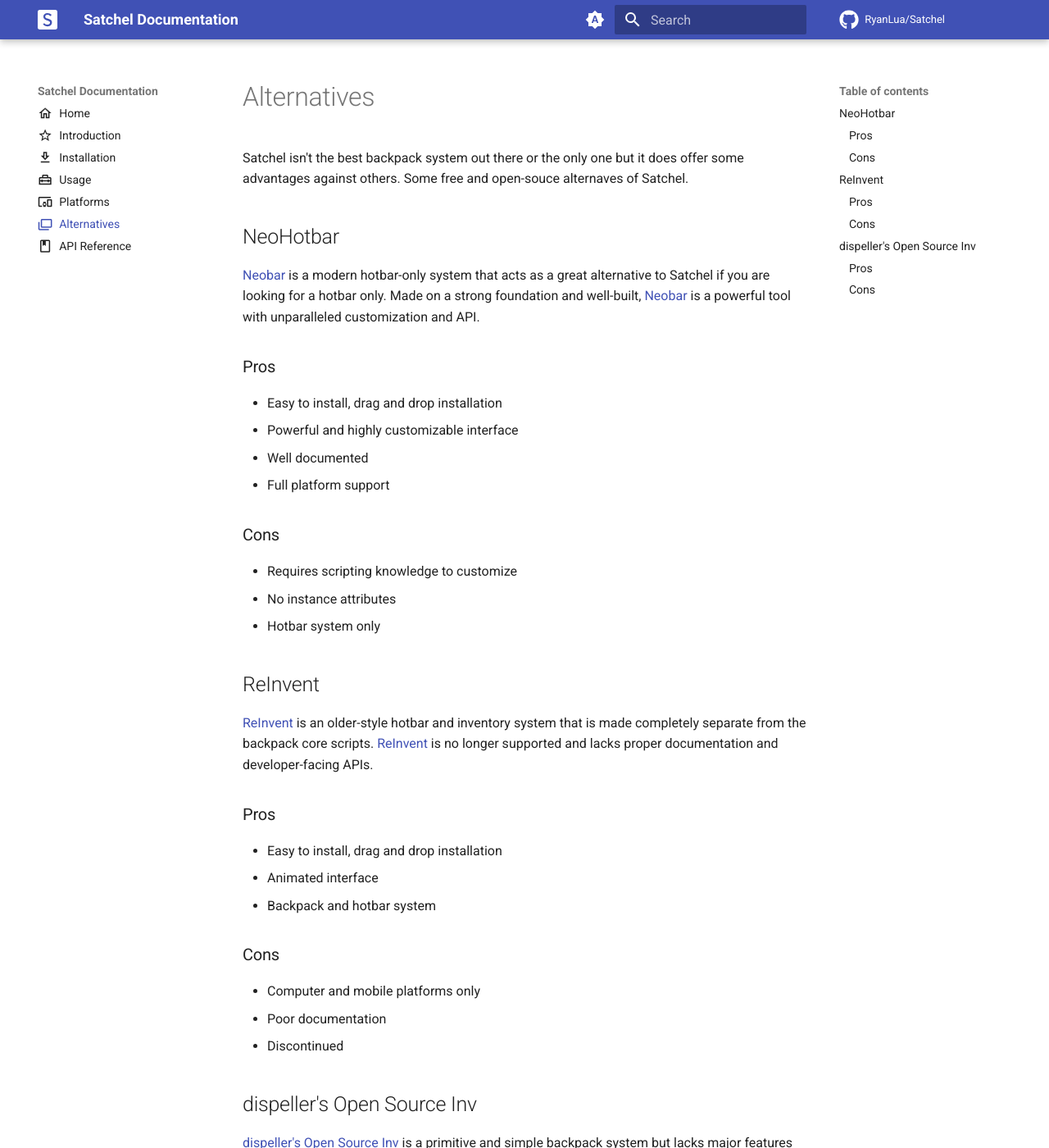
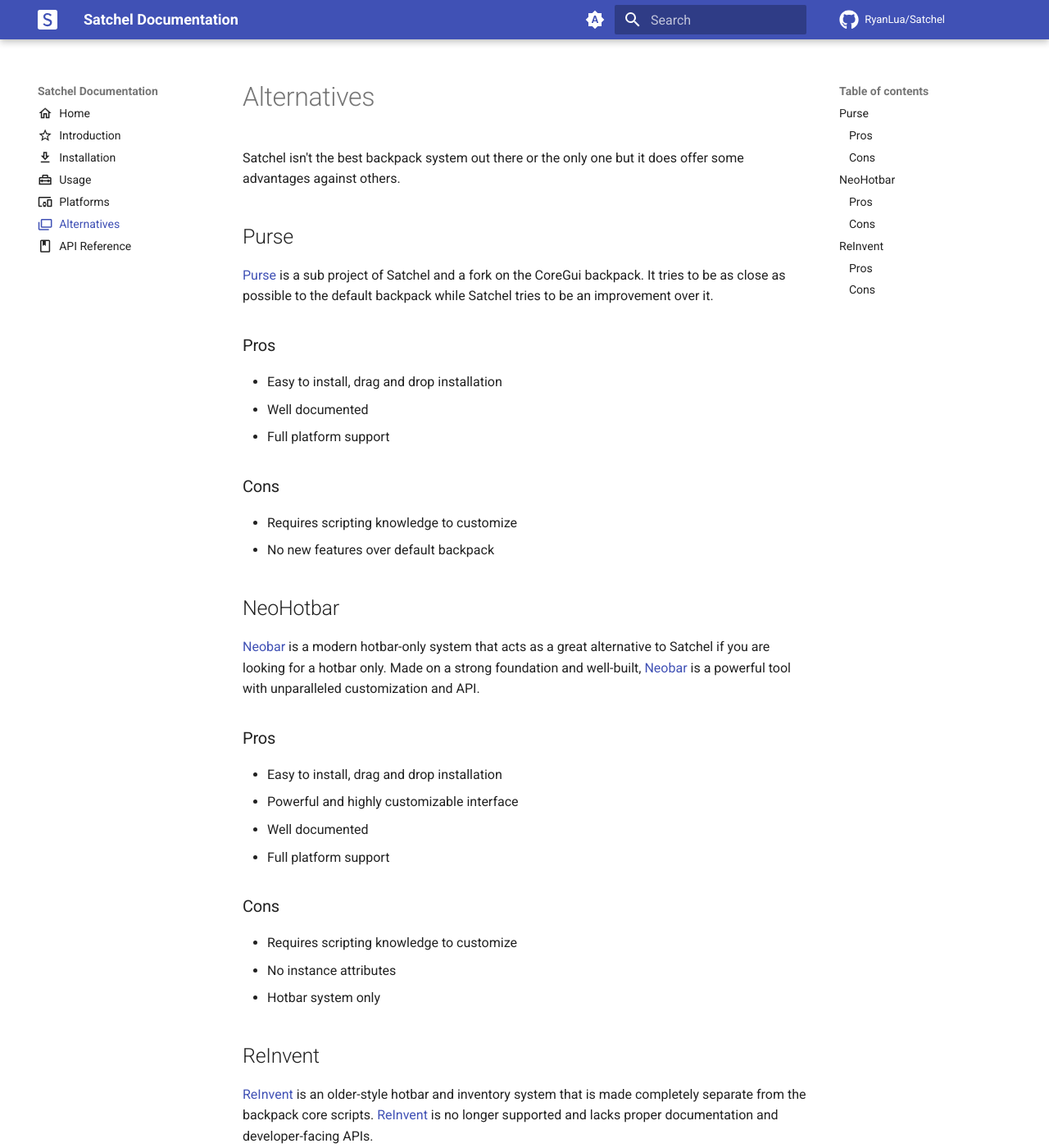
Before and after one commit to RyanLua/Satchel, an MkDocs documentation site: the page built from docs/alternatives.md, in a window 1280 px wide and 1400 px high. Shown: the whole window at 82% size. Built offline with MkDocs 1.6.1 and Material for MkDocs 9.7.7, drawn with Linux system fonts in a browser that asks for light colours; comment, search, counter and statistics services are not loaded; some of the changed text lies outside the part shown.

Commit message:
Cleanup alternatives
Signed-off-by: GitHub <noreply@github.com>

```diff
--- a/docs/alternatives.md
+++ b/docs/alternatives.md
@@ -2,13 +2,30 @@
 icon: material/card-multiple-outline
 ---
 
-Satchel isn't the best backpack system out there or the only one but it does offer some advantages against others. Some free and open-souce alternaves of Satchel.
+Satchel isn't the best backpack system out there or the only one but it does offer some advantages against others.
+
+## Purse
+
+[Purse] is a sub project of Satchel and a fork on the CoreGui backpack. It tries to be as close as possible to the default backpack while Satchel tries to be an improvement over it.
+
+  [Purse]: https://purse.luau.page/
+
+### Pros
+
+- Easy to install, drag and drop installation
+- Well documented
+- Full platform support
+
+### Cons
+
+- Requires scripting knowledge to customize
+- No new features over default backpack
 
 ## NeoHotbar
 
 [Neobar] is a modern hotbar-only system that acts as a great alternative to Satchel if you are looking for a hotbar only. Made on a strong foundation and well-built, [Neobar] is a powerful tool with unparalleled customization and API.
 
-  [Neobar]: https://avafe.me/NeoHotbar/
+  [Neobar]: https://loneka.com/neohotbar/
 
 ### Pros
 
@@ -40,23 +57,3 @@
 - Computer and mobile platforms only
 - Poor documentation
 - Discontinued
-
-## dispeller's Open Source Inv
-
-[dispeller's Open Source Inv] is a primitive and simple backpack system but lacks major features and support. Confusing to develop with and not developer-friendly.
-
-  [dispeller's Open Source Inv]: https://devforum.roblox.com/t/405675
-
-### Pros
-
-- Unlimited hotbar slots
-- Simplistic and easy to modify
-
-### Cons
-
-- Lack of updates
-- Confusing API
-- Difficult installation process
-- Poor documentation
-- Hotbar system only
-- Computer and mobile platforms only
```
